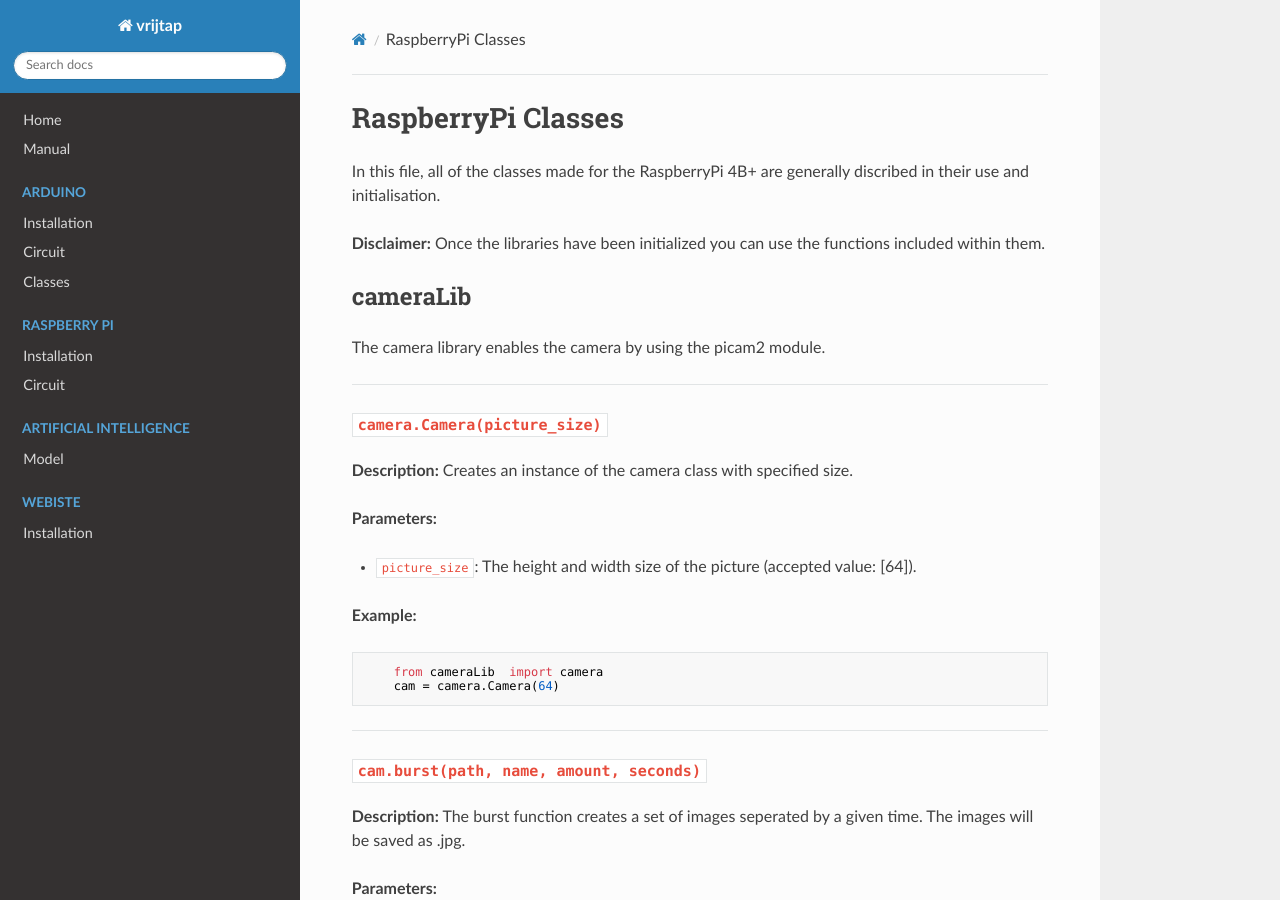
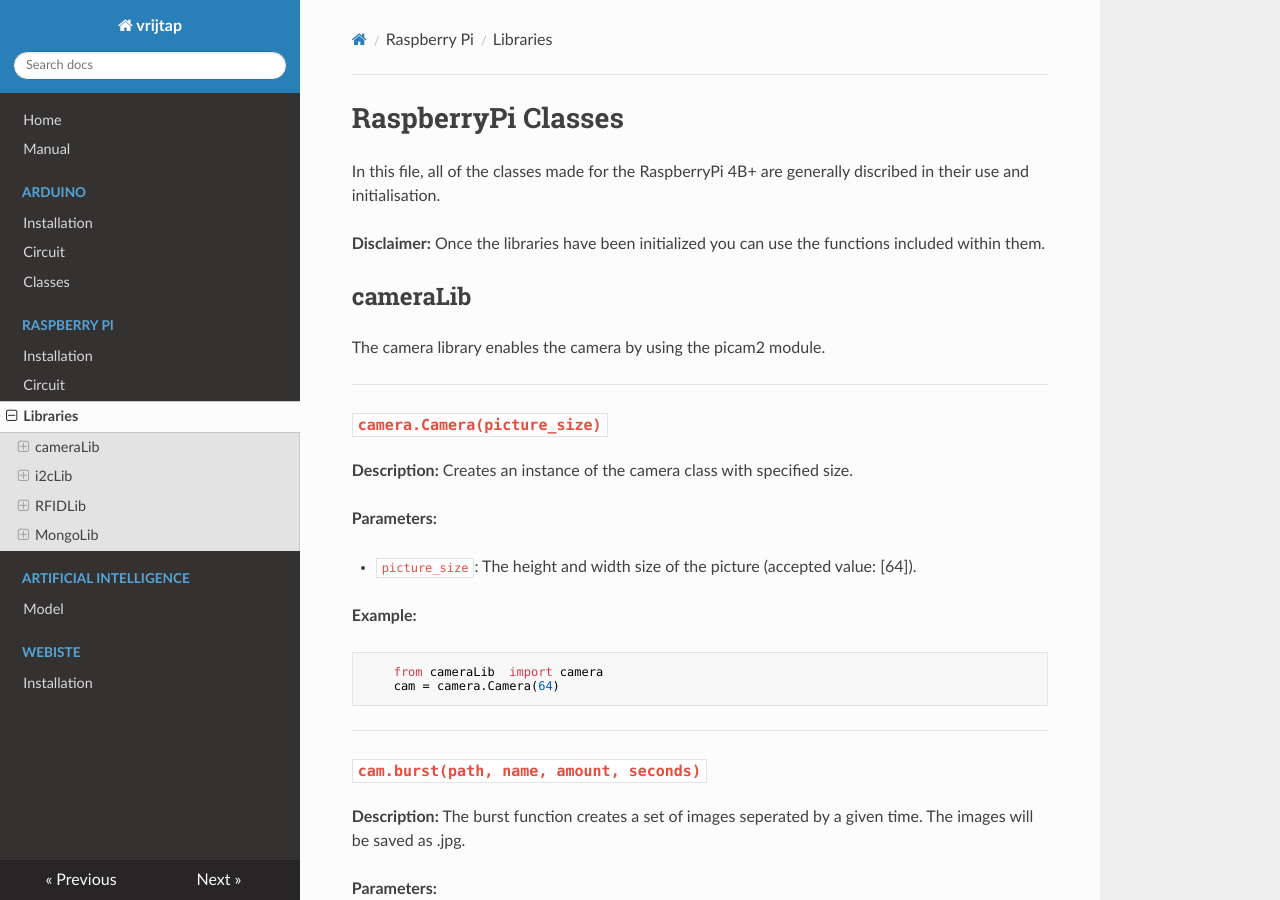
Before and after one commit to vrijtap/documentation, an MkDocs documentation site: the page built from docs/raspberry-pi/classes.md, in a window 1280 px wide and 900 px high. Built offline with MkDocs 1.6.1, drawn with Linux system fonts in a browser that asks for light colours; nearby versions of some CDN libraries; a script that is not in the unit is left out.

Commit message:
Updated yml file to display new documentation

```diff
--- a/mkdocs.yml
+++ b/mkdocs.yml
@@ -10,6 +10,7 @@ nav:
 - 'Raspberry Pi':
   - 'Installation': 'raspberry-pi/installation.md'
   - 'Circuit': 'raspberry-pi/circuit.md'
+  - 'Libraries': 'raspberry-pi/classes.md'
 - 'Artificial Intelligence':
   - 'Model': 'artificial-intelligence/model.md'
 - 'Webiste':
```
